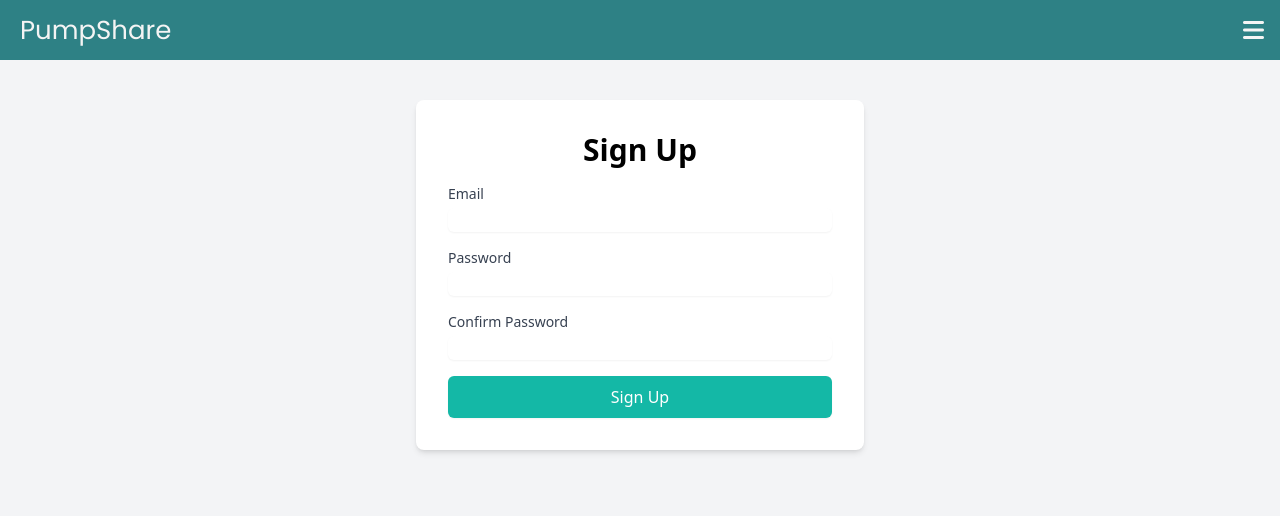
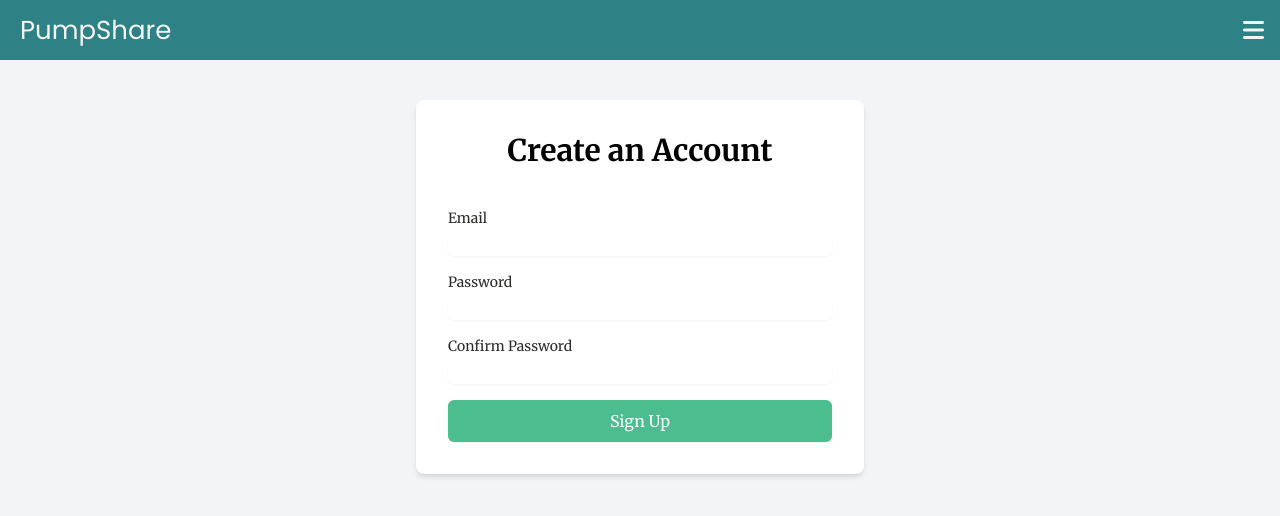
Before and after one commit to lukesnc/pumpshare, a React (Vite) app in the folder client/: page /signup in a window 1280 px wide. Shown: the top 516 px of the page. Built offline with nearby package versions, Linux system fonts and the light colour scheme.

Commit message:
Changed fonts and button color

```diff
--- a/client/src/pages/Signup.jsx
+++ b/client/src/pages/Signup.jsx
@@ -4,21 +4,21 @@ const Signup = () => {
   return (
     <div className="min-h-screen bg-gray-100 flex justify-center">
       <div className="max-w-md w-full p-8 mx-4 bg-white rounded-lg shadow-md mb-auto mt-[100px]">
-        <h2 className="text-3xl font-semibold text-center mb-4">Sign Up</h2>
+        <h2 className="text-3xl font-semibold font-merriweather text-center mb-10">Create an Account</h2>
         <form>
           <div className="mb-4">
-            <label htmlFor="email" className="block text-sm font-medium text-gray-700">Email</label>
+            <label htmlFor="email" className="block text-sm font-medium text-primary font-merriweather">Email</label>
             <input type="email" id="email" name="email" className="mt-1 block w-full border-gray-300 rounded-md shadow-sm focus:border-teal-500 focus:ring focus:ring-teal-500 focus:ring-opacity-50" />
           </div>
           <div className="mb-4">
-            <label htmlFor="password" className="block text-sm font-medium text-gray-700">Password</label>
+            <label htmlFor="password" className="block text-sm font-medium text-primary font-merriweather">Password</label>
             <input type="password" id="password" name="password" className="mt-1 block w-full border-gray-300 rounded-md shadow-sm focus:border-teal-500 focus:ring focus:ring-teal-500 focus:ring-opacity-50" />
           </div>
           <div className="mb-4">
-            <label htmlFor="confirm-password" className="block text-sm font-medium text-gray-700">Confirm Password</label>
+            <label htmlFor="confirm-password" className="block text-sm font-medium text-primary font-merriweather">Confirm Password</label>
             <input type="password" id="confirm-password" name="confirm-password" className="mt-1 block w-full border-gray-300 rounded-md shadow-sm focus:border-teal-500 focus:ring focus:ring-teal-500 focus:ring-opacity-50" />
           </div>
-          <button type="submit" className="w-full py-2 px-4 border border-transparent rounded-md shadow-sm text-white bg-teal-500 hover:bg-teal-600 focus:outline-none focus:ring-2 focus:ring-offset-2 focus:ring-teal-500">Sign Up</button>
+          <button type="submit" className="w-full py-2 px-4 border border-transparent rounded-md shadow-sm text-white bg-emeraldMist hover:bg-emeraldMist focus:outline-none focus:ring-2 focus:ring-offset-2 focus:ring-teal-500 font-merriweather">Sign Up</button>
         </form>
       </div>
     </div>
```
